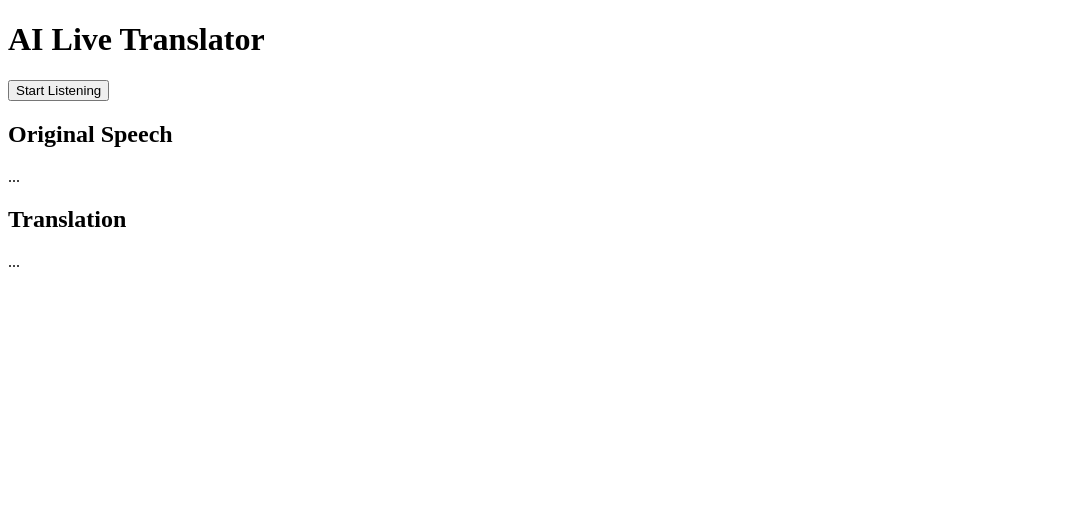
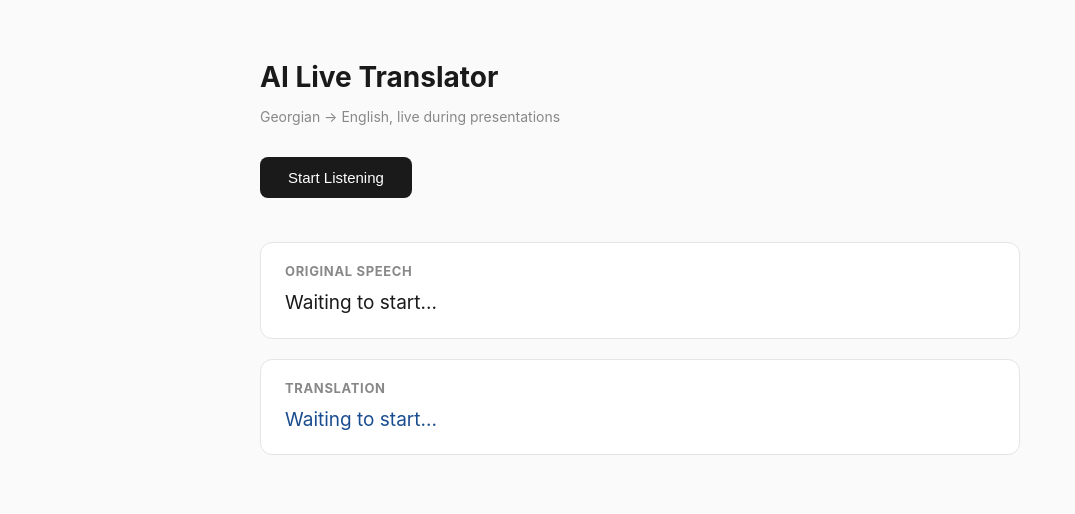
Before and after one commit to lashvv/LiveTranslator, a Django app: page / in a window 1280 px wide. Shown: the top 514 px of the page, without its empty margins (0-1075 px from the left). Run offline with Django 5.2, Linux system fonts and the light colour scheme.

Commit message:
Add styled UI

```diff
--- a/config/settings.py
+++ b/config/settings.py
@@ -40,7 +40,6 @@ INSTALLED_APPS = [
     'django.contrib.sessions',
     'django.contrib.messages',
     'django.contrib.staticfiles',
-    'rest_framework',
     'translator',
 ]
 
@@ -120,3 +119,5 @@ USE_TZ = True
 # https://docs.djangoproject.com/en/6.0/howto/static-files/
 
 STATIC_URL = 'static/'
+STATICFILES_DIRS = [BASE_DIR / "static"]
+STATIC_ROOT = BASE_DIR / "staticfiles"
--- /dev/null
+++ b/translator/static/translator/style/style.css
@@ -0,0 +1,74 @@
+* {
+  box-sizing: border-box;
+}
+
+body {
+  font-family: -apple-system, BlinkMacSystemFont, "Segoe UI", Roboto, sans-serif;
+  max-width: 800px;
+  margin: 60px auto;
+  padding: 0 20px;
+  color: #1a1a1a;
+  background: #fafafa;
+}
+
+h1 {
+  font-size: 28px;
+  margin-bottom: 4px;
+}
+
+.subtitle {
+  color: #888;
+  margin-bottom: 32px;
+  font-size: 14px;
+}
+
+#start-btn {
+  background: #1a1a1a;
+  color: white;
+  border: none;
+  padding: 12px 28px;
+  font-size: 15px;
+  border-radius: 8px;
+  cursor: pointer;
+  margin-bottom: 12px;
+  transition: background 0.15s;
+}
+#start-btn:hover {
+  background: #333;
+}
+#start-btn.listening {
+  background: #d64545;
+}
+
+.status {
+  font-size: 13px;
+  color: #888;
+  margin-bottom: 32px;
+}
+
+.caption-box {
+  background: white;
+  border: 1px solid #e5e5e5;
+  border-radius: 12px;
+  padding: 20px 24px;
+  margin-bottom: 20px;
+}
+.caption-box h2 {
+  font-size: 13px;
+  text-transform: uppercase;
+  letter-spacing: 0.05em;
+  color: #888;
+  margin: 0 0 10px 0;
+}
+.caption-box p {
+  font-size: 19px;
+  line-height: 1.5;
+  margin: 0;
+  min-height: 28px;
+}
+.caption-box.original p {
+  color: #1a1a1a;
+}
+.caption-box.translated p {
+  color: #1a4d8f;
+}/*# sourceMappingURL=style.css.map */
--- /dev/null
+++ b/translator/static/translator/style/style.scss
@@ -0,0 +1,87 @@
+$bg: #fafafa;
+$text: #1a1a1a;
+$muted: #888;
+$border: #e5e5e5;
+$accent: #1a4d8f;
+$danger: #d64545;
+
+* {
+    box-sizing: border-box;
+}
+
+body {
+    font-family: -apple-system, BlinkMacSystemFont, "Segoe UI", Roboto, sans-serif;
+    max-width: 800px;
+    margin: 60px auto;
+    padding: 0 20px;
+    color: $text;
+    background: $bg;
+}
+
+h1 {
+    font-size: 28px;
+    margin-bottom: 4px;
+}
+
+.subtitle {
+    color: $muted;
+    margin-bottom: 32px;
+    font-size: 14px;
+}
+
+#start-btn {
+    background: $text;
+    color: white;
+    border: none;
+    padding: 12px 28px;
+    font-size: 15px;
+    border-radius: 8px;
+    cursor: pointer;
+    margin-bottom: 12px;
+    transition: background 0.15s;
+
+    &:hover {
+        background: #333;
+    }
+
+    &.listening {
+        background: $danger;
+    }
+}
+
+.status {
+    font-size: 13px;
+    color: $muted;
+    margin-bottom: 32px;
+}
+
+.caption-box {
+    background: white;
+    border: 1px solid $border;
+    border-radius: 12px;
+    padding: 20px 24px;
+    margin-bottom: 20px;
+
+    h2 {
+        font-size: 13px;
+        text-transform: uppercase;
+        letter-spacing: 0.05em;
+        color: $muted;
+        margin: 0 0 10px 0;
+    }
+
+    p {
+        font-size: 19px;
+        line-height: 1.5;
+        margin: 0;
+        min-height: 28px;
+    }
+
+    &.original p {
+        color: $text;
+    }
+
+    &.translated p {
+        color: $accent;
+    }
+}
--- a/translator/templates/translator/index.html
+++ b/translator/templates/translator/index.html
@@ -2,6 +2,8 @@
 <html>
     <head>
         <title>Live Translator</title>
+        {% load static %}
+        <link rel="stylesheet" href="{% static 'translator/style/style.css' %}">
     </head>
 
     <body>
@@ -9,24 +11,21 @@
         {% csrf_token %}
 
         <h1>AI Live Translator</h1>
+        <p class="subtitle">Georgian &rarr; English, live during presentations</p>
 
-        <button id="start-btn">
-            Start Listening
-        </button>
+        <button id="start-btn">Start Listening</button>
+        <p class="status" id="status-text"></p>
 
-        <h2>Original Speech</h2>
-        <p id="original-text">
-            ...
-        </p>
+        <div class="caption-box original">
+            <h2>Original Speech</h2>
+            <p id="original-text">Waiting to start...</p>
+        </div>
 
+        <div class="caption-box translated">
+            <h2>Translation</h2>
+            <p id="translated-text">Waiting to start...</p>
+        </div>
 
-        <h2>Translation</h2>
-        <p id="translated-text">
-            ...
-        </p>
-
-
-        {% load static %}
         <script src="{% static 'translator/js/app.js' %}"></script>
 
     </body>
```
Also changed, not shown: 1 other file.
